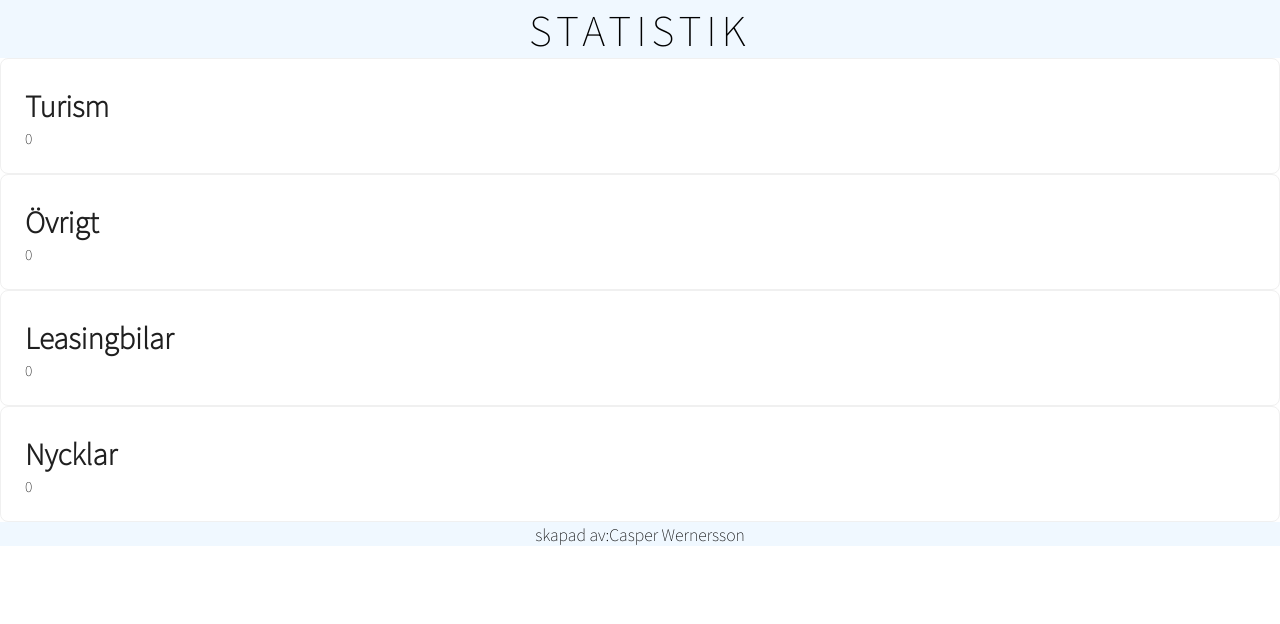
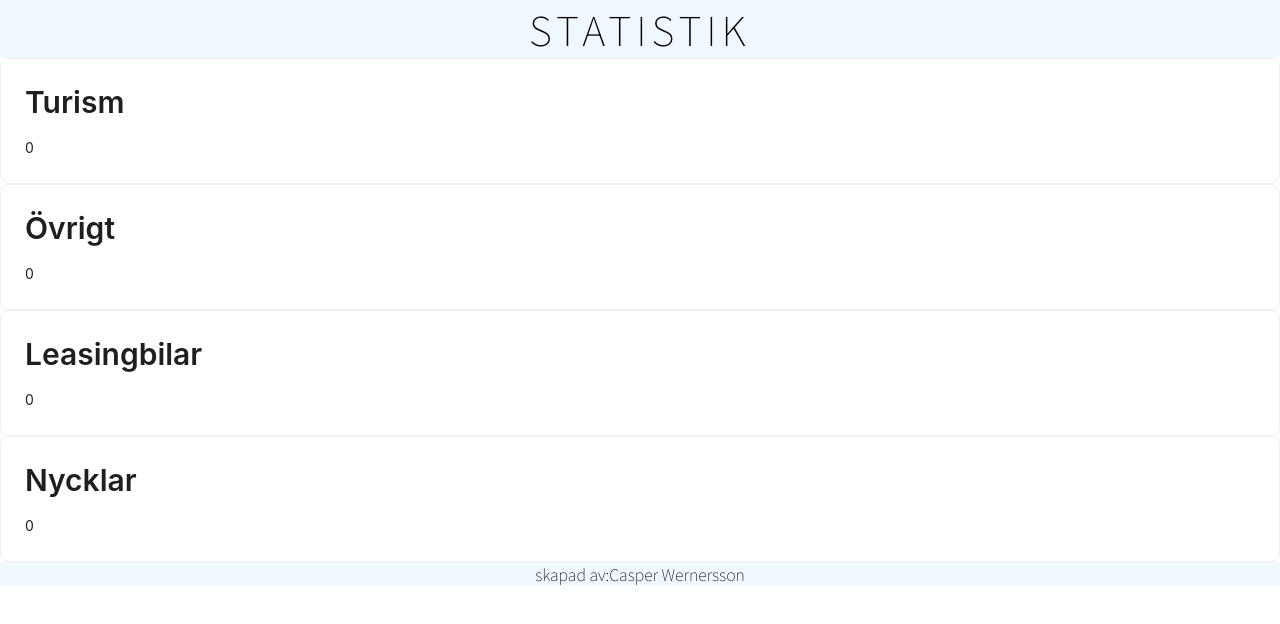
Before and after one commit to Cappeloow/StatisticCounter, a React (Vite) app in the folder client/: page / in a window 1280 px wide. Shown: the top 624 px of the page. Built offline with nearby package versions, Linux system fonts and the light colour scheme.

Commit message:
added some basic hovering on the title

```diff
--- a/client/src/components/DataCard.tsx
+++ b/client/src/components/DataCard.tsx
@@ -1,12 +1,20 @@
 import React from "react";
-import { Card } from "antd";
+import { Card, Typography } from "antd";
+import "../style/Card.css";
 function DataCard(props) {
   const { matter, addAmountToMatter } = props;
+  const { Title, Text } = Typography;
   return (
     <Card>
       <div>
-        <h1 onClick={() => addAmountToMatter(matter)}>{matter.task}</h1>
-        <p>{matter.amount}</p>
+        <Title
+          className="titleAddNumber"
+          level={2}
+          onClick={() => addAmountToMatter(matter)}
+        >
+          {matter.task}
+        </Title>
+        <Text>{matter.amount}</Text>
       </div>
     </Card>
   );
--- /dev/null
+++ b/client/src/style/Card.css
@@ -0,0 +1,5 @@
+.titleAddNumber:hover{
+color: rgb(136, 195, 246);
+transition:1s;
+cursor:pointer;
+}
```
